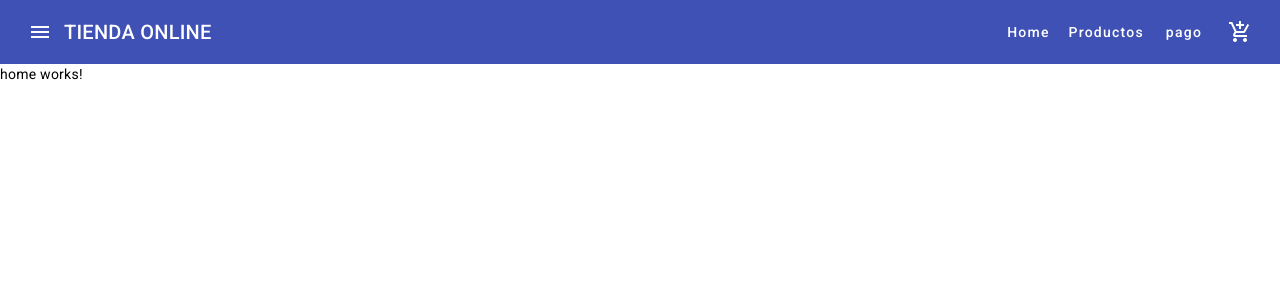
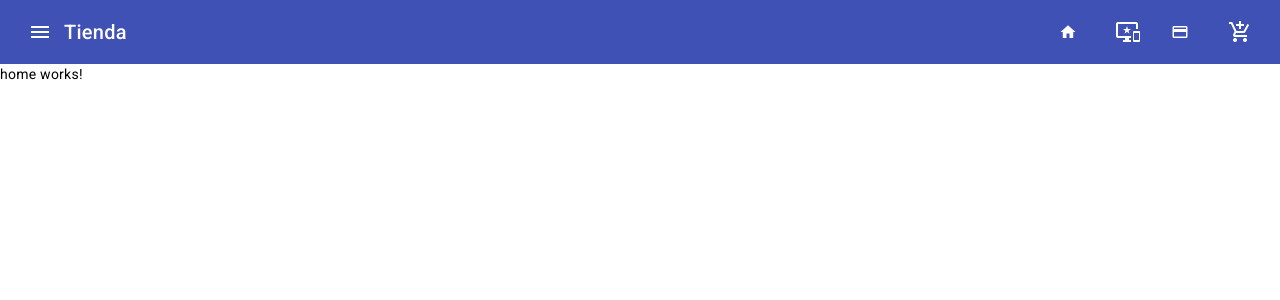
Before and after one commit to andresuribeg/Tienda, an Angular app: page / in a window 1280 px wide. Shown: the top 300 px of the page. Built offline with nearby package versions, Linux system fonts and the light colour scheme.

Commit message:
Cambio de palabras por iconos en el toolbar v20240214_3

```diff
--- a/src/app/app.component.ts
+++ b/src/app/app.component.ts
@@ -2,7 +2,8 @@ import { Component } from '@angular/core';
 import { CommonModule } from '@angular/common';
 import { RouterOutlet } from '@angular/router';
 import { MatSlideToggleModule } from '@angular/material/slide-toggle';
-import { MenuComponent } from "./shared/menu/menu.component";
+import { MenuComponent } from './shared/menu/menu.component';
+
 
 @Component({
     selector: 'app-root',
--- a/src/app/shared/menu/menu.component.html
+++ b/src/app/shared/menu/menu.component.html
@@ -2,11 +2,11 @@
   <button  mat-icon-button class="example-icon" aria-label="Example icon-button with menu icon">
     <mat-icon>menu</mat-icon>
   </button>
-    <span>TIENDA ONLINE</span>
+  <span>Tienda</span>
   <span class="example-spacer"></span>
-    <a [routerLink]="['/home']" mat-button>Home</a>
-    <a [routerLink]="['/productos']" mat-button>Productos</a>
-    <a [routerLink]="['/pago']" mat-button>pago</a>
+  <a [routerLink]="['/home']" title="Inicio" mat-button><mat-icon>home</mat-icon></a>
+  <a [routerLink]="['/productos']" title="Productos" mat-icon-button ><mat-icon>important_devices</mat-icon></a>
+  <a [routerLink]="['/pago']" title="Pago" mat-button><mat-icon>payment</mat-icon></a>
   <button [routerLink]="['/carrito']" mat-icon-button class="example-icon" aria-label="Example icon-button with share icon">
     <mat-icon>add_shopping_cart</mat-icon>
   </button>
--- a/src/app/shared/menu/menu.component.ts
+++ b/src/app/shared/menu/menu.component.ts
@@ -7,7 +7,7 @@ import { RouterLink } from '@angular/router';
 @Component({
   selector: 'app-menu',
   standalone: true,
-  imports: [MatToolbarModule, MatButtonModule, MatIconModule, RouterLink],
+  imports: [MatToolbarModule, MatButtonModule, MatIconModule,RouterLink],
   templateUrl: './menu.component.html',
   styleUrl: './menu.component.css'
 })
```
Also changed, not shown: src/app/api/pagoServices.service.ts (added, +17 -0 lines), src/app/shared/menu/menu.component.css (line endings or trailing spaces). Lines whose indentation alone changed are shown as unchanged.
